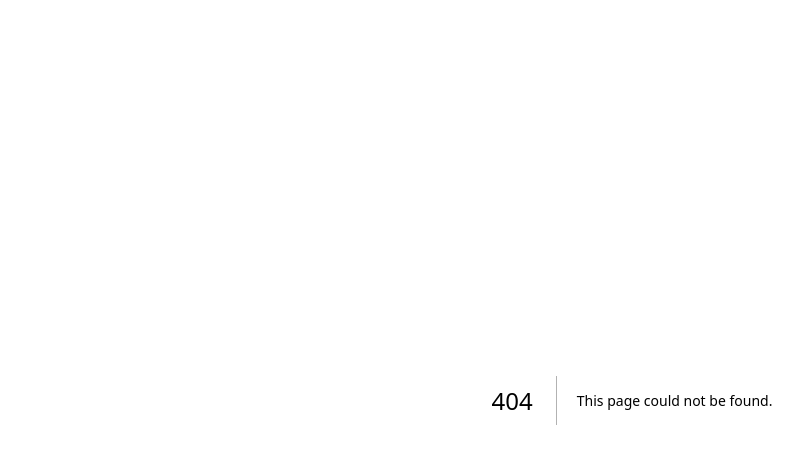
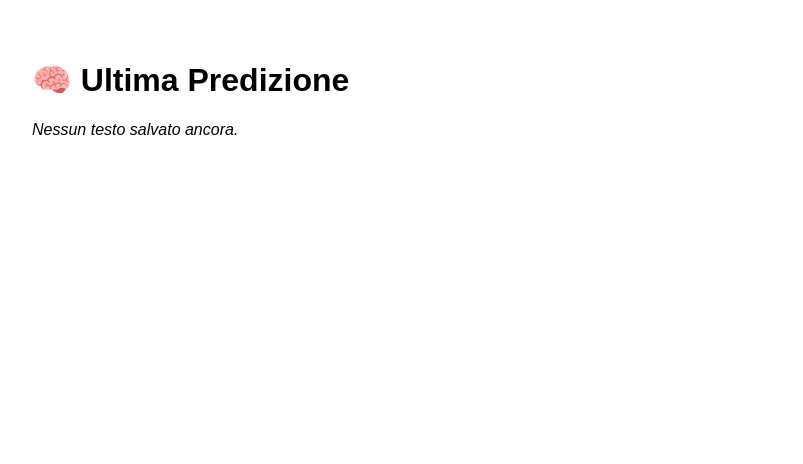
Before and after one commit to sofoox/petrix, a Next.js app: page / in a window 1280 px wide. Before the commit this address had no page. Shown: the top 464 px of the page, without its empty margins (8-811 px from the left). Built offline with nearby package versions, Linux system fonts and the light colour scheme; no server answers.

Commit message:
Create index.js

```diff
--- /dev/null
+++ b/pages/index.js
@@ -0,0 +1,24 @@
+// pages/index.js
+
+import { useEffect, useState } from 'react';
+
+export default function Home() {
+  const [latestText, setLatestText] = useState(null);
+
+  useEffect(() => {
+    fetch('/api/latest-text')
+      .then(res => res.json())
+      .then(data => setLatestText(data?.text ?? null));
+  }, []);
+
+  return (
+    <div style={{ padding: '2rem', fontFamily: 'Arial' }}>
+      <h1>🧠 Ultima Predizione</h1>
+      {latestText ? (
+        <p>{latestText}</p>
+      ) : (
+        <p><em>Nessun testo salvato ancora.</em></p>
+      )}
+    </div>
+  );
+}
```
